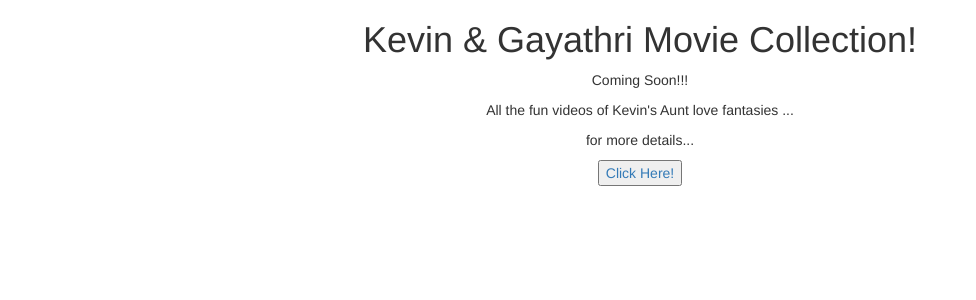
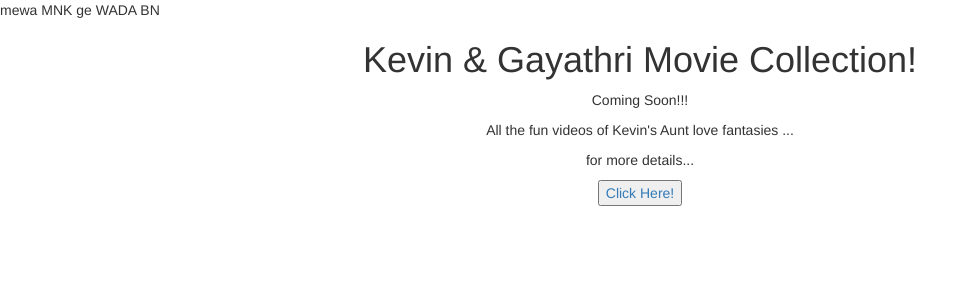
Before and after one commit to nipunai7/mitmovie, a PHP site: page / in a window 1280 px wide. Shown: the top 300 px of the page, without its empty margins (0-976 px from the left). Run offline with PHP 8.4, Linux system fonts and the light colour scheme; some libraries are stand-ins or nearby versions.

Commit message:
Update index.php

```diff
--- a/index.php
+++ b/index.php
@@ -24,6 +24,7 @@
   <meta name="author" content="MNK">
     <title>Kevin with Gayathri</title>
 
+
     <!-- Bootstrap -->
     <link href="//maxcdn.bootstrapcdn.com/bootstrap/3.3.1/css/bootstrap.min.css" rel="stylesheet">
 
@@ -34,6 +35,7 @@
       <script src="https://oss.maxcdn.com/respond/1.4.2/respond.min.js"></script>
     <![endif]-->
   </head>
+  <p>mewa MNK ge WADA BN</p>
   <body><div style="text-align:center;">
     <h1>Kevin & Gayathri Movie Collection!</h1>
 <p>Coming Soon!!!</p>
```
